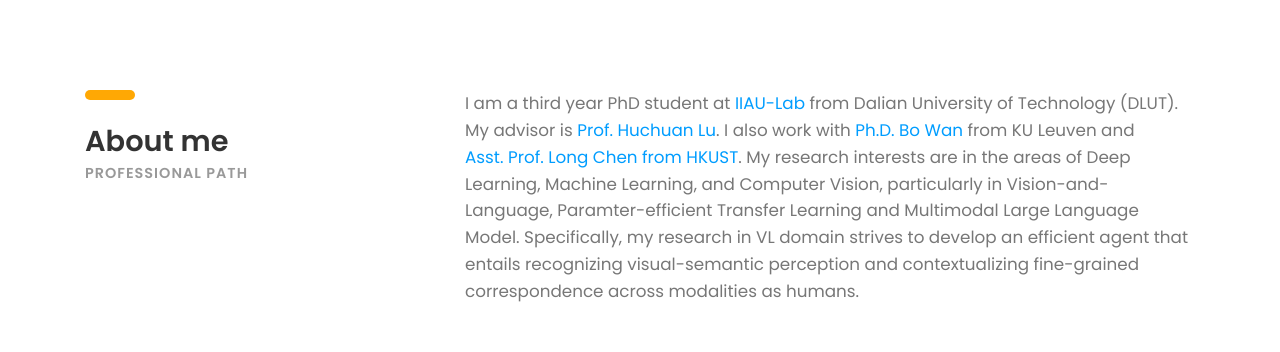
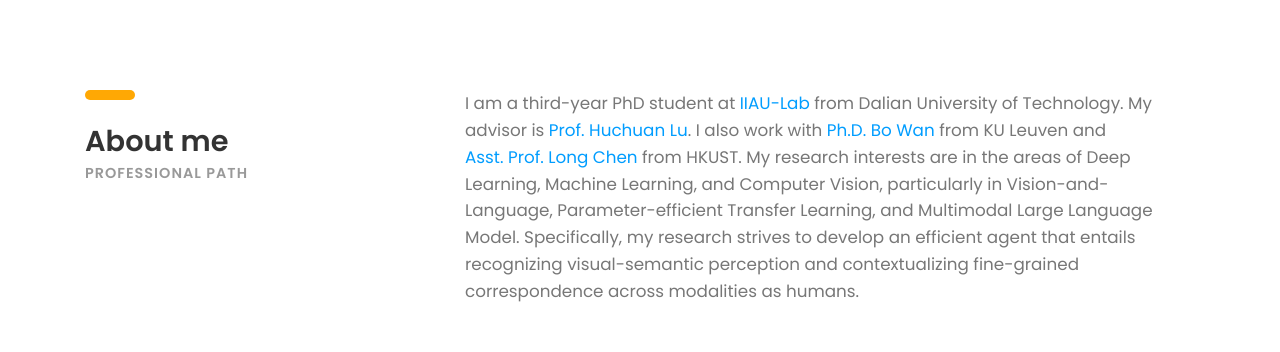
Before and after one commit to Paranioar/Paranioar.github.io, a plain HTML site: page index.html in a window 1280 px wide. Shown: the part 557-909 px from the top of the page. Drawn offline with Linux system fonts and the light colour scheme; files whose address does not match are found by name.

Commit message:
Update index.html

```diff
--- a/index.html
+++ b/index.html
@@ -98,18 +98,18 @@
 				</div><!-- col-sm-4 -->
 				<div class="col-sm-8">
 					<p class="margin-b-50">
-						I am a third year PhD student at
+						I am a third-year PhD student at
 						<a href="https://ice.dlut.edu.cn/IIAU/en/welcome-to-our-iiau-lab-english/index.html" style="color:#009dff;">IIAU-Lab</a>
-						from Dalian University of Technology (DLUT).
+						from Dalian University of Technology.
 						My advisor is
 						<a href="https://scholar.google.com/citations?user=D3nE0agAAAAJ&hl=zh-CN" style="color:#009dff;">Prof. Huchuan Lu</a>.
 						I also work with
 						<a href="https://scholar.google.com/citations?user=_7KkpE4AAAAJ&hl=zh-CN" style="color:#009dff;">Ph.D. Bo Wan</a> from KU Leuven and
-						<a href="https://scholar.google.com/citations?user=-gtmMpIAAAAJ&hl=zh-CN" style="color:#009dff;">Asst. Prof. Long Chen from HKUST</a>.
+						<a href="https://scholar.google.com/citations?user=-gtmMpIAAAAJ&hl=zh-CN" style="color:#009dff;">Asst. Prof. Long Chen</a> from HKUST.
 						My research interests are in the areas of Deep Learning, Machine Learning, and Computer Vision,
-						particularly in Vision-and-Language, Paramter-efficient Transfer Learning and Multimodal Large Language Model.
-						Specifically, my research in VL domain strives to develop an efficient agent that
-						entails recognizing visual-semantic perception and contextualizing fine-grained correspondence across modalities as humans.
+						particularly in Vision-and-Language, Parameter-efficient Transfer Learning, and Multimodal Large Language Model.
+						Specifically, my research strives to develop an efficient agent that entails recognizing visual-semantic perception
+						and contextualizing fine-grained correspondence across modalities as humans.
 					</p>
 
 					<p class="margin-b-30">
@@ -303,6 +303,12 @@
 					</div>
 				</div>
 			</div>
+
+			<div class="my-p-item preprint conference journal">
+				<div class="content">
+					<h3><b></b></h3>
+				</div>
+			</div>
 		</div><!-- portfolioContainer -->
 	</section><!-- portfolio-section -->
 
@@ -376,11 +382,11 @@
 					</div>
 				</div>
 
-				<div class="col-sm-7">
+				<div class="col-sm-10">
 					<div class="education-wrapper">
 
 						<div class="education margin-b-50">
-							<h4><b>PhD student</b></h4>
+							<h4><b>PhD Student</b></h4>
 							<h5 class="font-yellow"><b>Dalian University of Technology - Information and Communication Engineering</b></h5>
 							<h6 class="font-lite-black margin-t-10">Sep. 2021 - Present</h6>
 						</div>
@@ -391,7 +397,7 @@
 							<h6 class="font-lite-black margin-t-10">Sep. 2018 - Jun. 2021</h6></p>
 						</div><!-- education -->
 
-						<div class="education margin-b-50">
+						<div class="education margin-b-30">
 							<h4><b>Bachelor of Science</b></h4>
 							<h5 class="font-yellow"><b>Dalian University of Technology - Electronic Information Engineering</b></h5>
 							<h6 class="font-lite-black margin-t-10">Sep. 2014 - Jun. 2018</h6>
```
